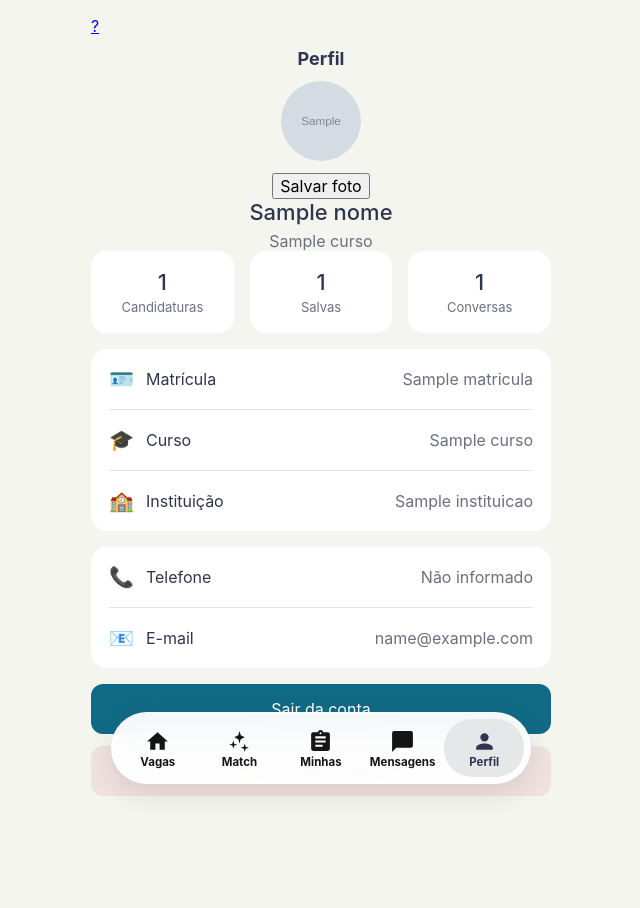
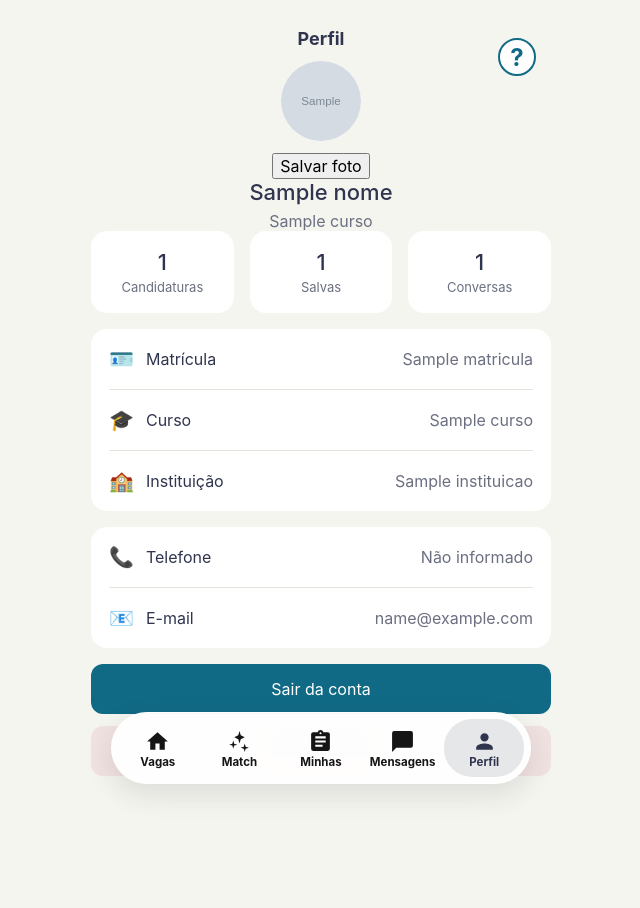
Before and after one commit to ifolk01/ENG4021-33D-DJANGO-repo, a Django app: template TIME5/Sprint 6/connectoproject/Connecto App/template/perfil.html in a window 1280 px wide. Shown: the whole page, without its empty margins (319-959 px from the left). After the commit the page ends 795 px from the top, so only its background shows below. Run offline with Django 5.2, Linux system fonts and the light colour scheme; tables that the repository leaves empty hold one stand-in row (values such as "Sample post"); the template is opened without the code that fills it: values that come from a table or form of the project are taken from there, most other values are stand-ins (such as "Sample title", 1, 10 or a date in 2020); grey boxes marked "Sample" are stand-in pictures; parts of the project's set-up code (start-up, migrations or seed data) failed here and were passed over.

Commit message:
Update perfil.css

```diff
--- a/TIME5/Sprint 6/connectoproject/Connecto App/static/perfil.css
+++ b/TIME5/Sprint 6/connectoproject/Connecto App/static/perfil.css
@@ -204,3 +204,41 @@ h1 {
     background-color: #FBE7E7;
     color: #B63D3D;
 }
+
+
+/* Botão de dúvidas */
+
+.profile-shell {
+    position: relative;
+}
+
+.botao-ajuda {
+    position: absolute;
+    top: 10px;
+    right: 15px;
+
+    width: 38px;
+    height: 38px;
+
+    border-radius: 50%;
+    border: 2px solid #116A85;
+
+    background-color: #FFFFFF;
+    color: #116A85;
+
+    display: flex;
+    align-items: center;
+    justify-content: center;
+
+    font-size: 24px;
+    font-weight: bold;
+    text-decoration: none;
+
+    cursor: pointer;
+    transition: 0.2s;
+}
+
+.botao-ajuda:hover {
+    background-color: #116A85;
+    color: #FFFFFF;
+}
```
